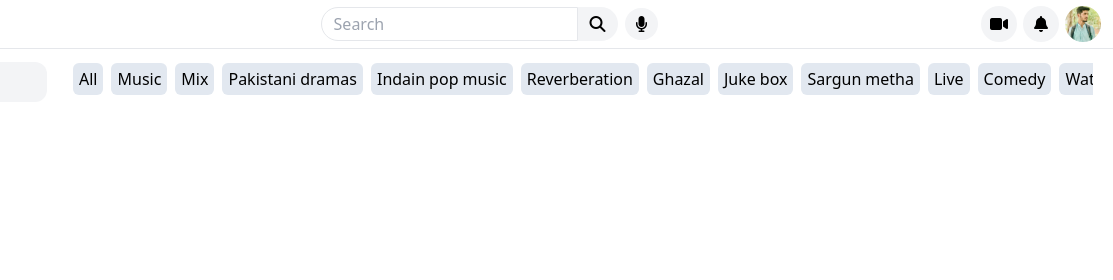
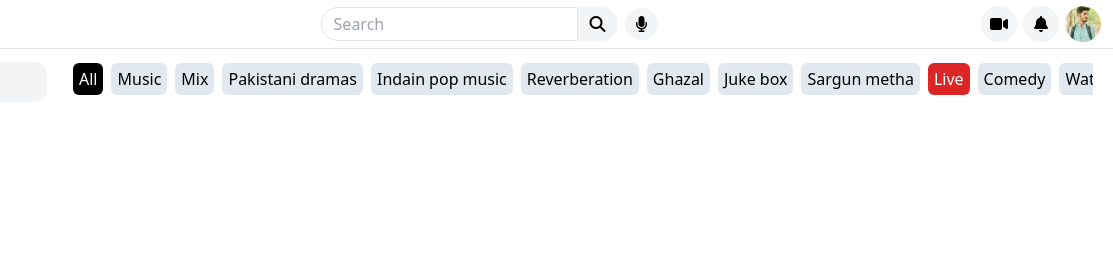
Before and after one commit to shahidkhan810/yt-home-page-ui, a website: page index.html in a window 1280 px wide. Shown: the top 280 px of the page, 167-1280 px from the left. Drawn offline with nearby package versions, Linux system fonts and the light colour scheme.

Commit message:
Background color change of  home page section navbar buttons

```diff
--- a/index.html
+++ b/index.html
@@ -203,7 +203,7 @@
 
     <!-- Navbar -->
     <div class="sticky flex overflow-x-auto gap-2 mt-2 w-full no-scrollbar">
-        <button class="py-1 px-1.5 bg-slate-200 rounded-md">All</button>
+        <button class="py-1 px-1.5 bg-black text-white rounded-md">All</button>
         <button class="py-1 px-1.5 bg-slate-200 rounded-md">Music</button>
         <button class="py-1 px-1.5 bg-slate-200 rounded-md">Mix</button>
         <button class="py-1 px-1.5 bg-slate-200 rounded-md flex gap-1 items-center justify-center flex-grow">
@@ -225,7 +225,7 @@
             <span>Sargun</span>
             <span>metha</span>
         </button>
-        <button class="py-1 px-1.5 bg-slate-200 rounded-md flex gap-1 items-center justify-center flex-grow">Live</button>
+        <button class="py-1 px-1.5 bg-red-600 text-white rounded-md flex gap-1 items-center justify-center flex-grow">Live</button>
         <button class="py-1 px-1.5 bg-slate-200 rounded-md">Comedy</button>
         <button class="py-1 px-1.5 bg-slate-200 rounded-md">Watched</button>
         <button class="py-1 px-1.5 bg-slate-200 rounded-md">Dramedy</button>
```
